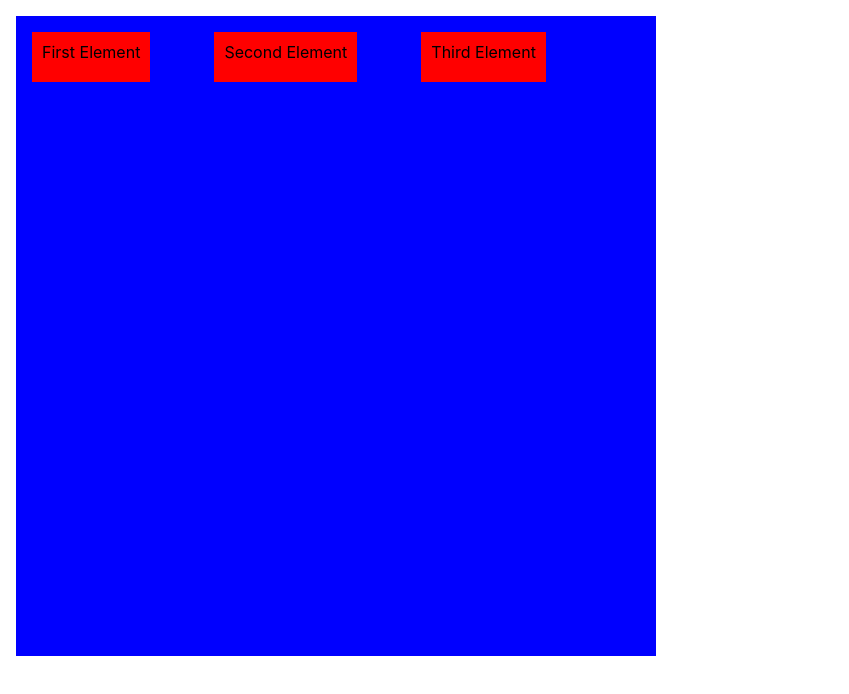
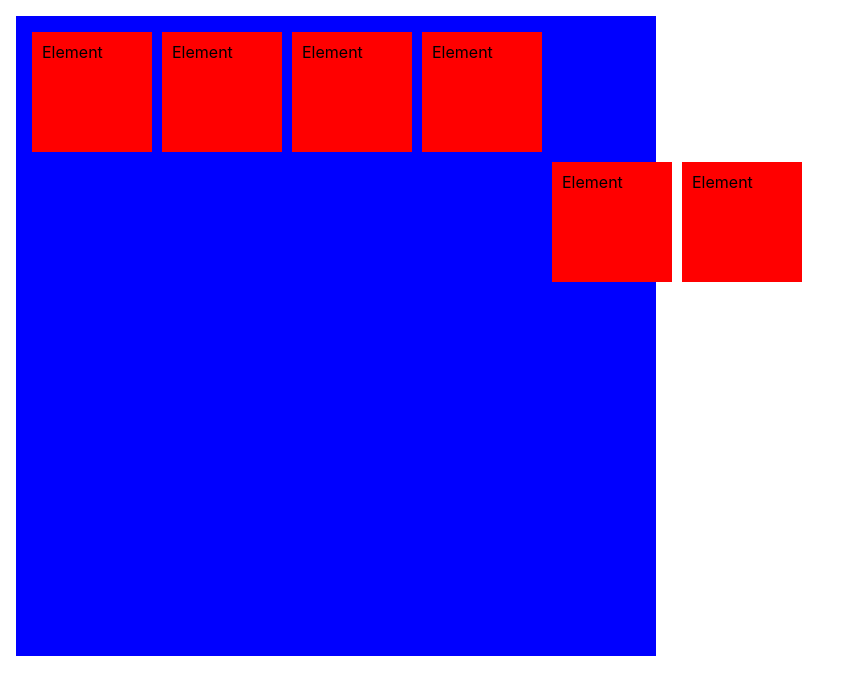
Before and after one commit to Eneko96/DragAndDrop, a React (Vite) app: page / in a window 1280 px wide. Shown: the top 694 px of the page, without its empty margins (0-849 px from the left). Built offline with nearby package versions, Linux system fonts and the light colour scheme.

Commit message:
updated things

```diff
--- a/src/App.tsx
+++ b/src/App.tsx
@@ -5,10 +5,13 @@ import { Draggable } from './components/Draggable/Draggable'
 function App() {
 
   return (
-    <DragWrapper>
-      <Draggable id='1'>First Element</Draggable>
-      <Draggable id='2'>Second Element</Draggable>
-      <Draggable id='3'>Third Element</Draggable>
+    <DragWrapper boxSize={100}>
+      <Draggable>Element</Draggable>
+      <Draggable>Element</Draggable>
+      <Draggable>Element</Draggable>
+      <Draggable>Element</Draggable>
+      <Draggable>Element</Draggable>
+      <Draggable>Element</Draggable>
     </DragWrapper>
   )
 }
--- a/src/components/DragWrapper/DragWrapper.tsx
+++ b/src/components/DragWrapper/DragWrapper.tsx
@@ -3,63 +3,57 @@ import { _inBoundaries } from "./utils"
 import { pConsole } from '@lib'
 
 interface IDragWrapper {
+  boxSize: number,
   children: ReactElement | ReactElement[]
 }
 
-export const DragWrapper: React.FC<IDragWrapper> = ({children}) => {
+export const DragWrapper: React.FC<IDragWrapper> = ({children, boxSize}) => {
   const childrenArr = Children.toArray(children)
-  const dragItem = useRef<number>()
-  const dragOverItem = useRef<number>()
-  const [list, setList] = useState((children as React.ReactNode[]).map(e => e))
+  const dragItem = useRef<HTMLDivElement|null>(null)
+  const parentRef = useRef<HTMLDivElement|null>(null)
+  // const dragOverItem = useRef<number>()
 
-  const handleDragEnd = (_e: React.DragEvent<HTMLDivElement>) => {
-    const copyList = [...list]
-    let numberDrag = dragItem.current as number
-    let numberDragOver = dragOverItem.current as number
-    const dragItemContent = copyList[numberDrag]
-    copyList.splice(numberDrag, 1);
-    copyList.splice(numberDragOver, 0, dragItemContent);
-    (numberDrag as number|null) = null;
-    (numberDragOver as number|null) = null;
-    setList(copyList);
+  const handleMouseDown = (e: React.MouseEvent<HTMLDivElement>) => {
+    if (parentRef.current) {
+      dragItem.current = e.currentTarget
+    }
   }
 
-  const handleDragStart = (e: React.DragEvent<HTMLDivElement>, position: number) => {
-    (dragItem.current) = position
-    // @ts-ignore
-    pConsole(e.target.innerHtml)
+  const handleMouseUp = (e: React.MouseEvent<HTMLDivElement>) => {
+    dragItem.current = null
   }
 
-  const handleDragOver = (e: React.DragEvent<HTMLDivElement>, position: number) => {
-    (dragOverItem.current) = position
-    // @ts-ignore
-    pConsole(e.target.innerHTML)
+  const handleMouseMove = (e: React.MouseEvent<HTMLInputElement>) => {
+    if (dragItem.current) {
+      pConsole('on move')
+      console.log(e.clientX, e.clientY)
+      dragItem.current.style.left = e.clientX - dragItem.current.offsetWidth + 'px'
+      dragItem.current.style.top = e.clientY - dragItem.current.offsetHeight + 'px'
+    }
   }
 
-  const clonedArray = (child: ReactElement, idx:number) => (
-    cloneElement(child, {
-      key: idx,
-      onDragEnd: handleDragEnd,
-      onDragStart: (e: any) => handleDragStart(e,idx),
-      onDragOver: (e: any) => e.preventDefault(),
-      onDragEnter: (e: any) => handleDragOver(e,idx)
+  const handleMouseEnter = (e: any) => {}
+
+  const handleMouseOver = (e: any) => {}
+
+  const ClonedArray = ({child, idx}: {child: ReactElement, idx:number}) => (
+    cloneElement((child), {
+      parentRef,
+      id: idx,
+      onMouseDown: handleMouseDown,
+      onMouseOver: handleMouseOver,
+      boxSize
     })
   )
 
   return (
     <div
-      style={{ width: '40rem', height: '40rem', backgroundColor: 'blue', display: 'flex', gap: '2rem' }}
+      style={{ width: '40rem', height: '40rem', backgroundColor: 'blue', display: 'flex', gap: '2rem', position:'relative' }}
+      ref={parentRef}
+      onMouseUp={handleMouseUp}
+      onMouseMove={handleMouseMove}
     >
-      {childrenArr.map((child: ReactElement, idx:number) =>
-        clonedArray(child, idx)
-        // return <div key={idx}
-        // draggable
-        // onDragEnd={handleDragEnd}
-        // onDragStart={(e) => handleDragStart(e,idx)}
-        // onDragEnter={(e) => handleDragOver(e,idx)}
-        // onDragOver={(e) => e.preventDefault()}
-        // style={{ height: 'fit-content', transition: 'all 1s ease-in'}}
-        // >{child}</div>
+      {childrenArr.map((child: any, idx:number) => <ClonedArray key={idx} child={child} idx={idx}/>
       )}
     </div>
   )
--- a/src/components/Draggable/Draggable.css
+++ b/src/components/Draggable/Draggable.css
@@ -1,5 +1,5 @@
 .draggable {
-  position: relative;
+  position: absolute;
   cursor: move;
 }
 
--- a/src/components/Draggable/Draggable.tsx
+++ b/src/components/Draggable/Draggable.tsx
@@ -1,29 +1,49 @@
-import { useEffect, useRef } from 'react'
+import { useEffect, useLayoutEffect, useRef } from 'react'
 import './Draggable.css'
 
 interface IDraggable {
-  id: string,
-  onDragStart?: React.DragEventHandler<HTMLDivElement>,
-  onDragEnter?:  React.DragEventHandler<HTMLDivElement>,
-  onDragOver?:  React.DragEventHandler<HTMLDivElement>,
-  onDragEnd?:  React.DragEventHandler<HTMLDivElement>,
+  id?: number,
+  onMouseDown?: React.MouseEventHandler<HTMLDivElement>,
+  onMouseOver?:  React.MouseEventHandler<HTMLDivElement>,
+  boxSize?: number,
+  parentRef?: React.RefObject<HTMLDivElement>
   children?: React.ReactNode
 }
 
-export const Draggable: React.FC<IDraggable> = ({id, children, onDragEnd, onDragEnter, onDragOver, onDragStart}) => {
-  const ref = useRef()
+export const Draggable: React.FC<IDraggable> = ({ id, children, onMouseOver, onMouseDown, boxSize, parentRef }) => {
+  const ref = useRef<HTMLDivElement>(null)
+
+  const tid = id as number
+  const tboxSize = boxSize as number
 
   useEffect(() => {
-    console.log(ref)
-  }, [ref])
+    let hasJump:boolean = false
+    if (ref.current) {
+      ref.current.style.height = boxSize + 'px'
+      ref.current.style.width = boxSize + 'px'
+      const right = ref.current.offsetLeft + ref.current.offsetWidth
+      if (parentRef?.current) {
+        const parentRight = parentRef.current.offsetLeft + parentRef.current.offsetWidth
+        if (right >= parentRight) {
+          console.log('out of boundaries', id)
+          ref.current.style.top = tboxSize + 30 + 'px'
+          hasJump = true
+        }
+      }
+      if (hasJump) {
+        ref.current.style.left = (+ref.current.offsetWidth + 10) * (tid) + 'px'
+      } else {
+        ref.current.style.left = (+ref.current.offsetWidth + 10) * tid + 'px'
+      }
+    }
+  }, [])
+
   return (
     <div className='draggable'
-      id={id}
+      id={(id as number).toString()}
       ref={ref}
-      onDragStart={onDragStart}
-      onDragEnd={onDragEnd}
-      onDragOver={onDragOver}
-      onDragEnter={onDragEnter}
+      onMouseDown={onMouseDown}
+      onMouseOver={onMouseOver}
       >
       {children}
     </div>
```
